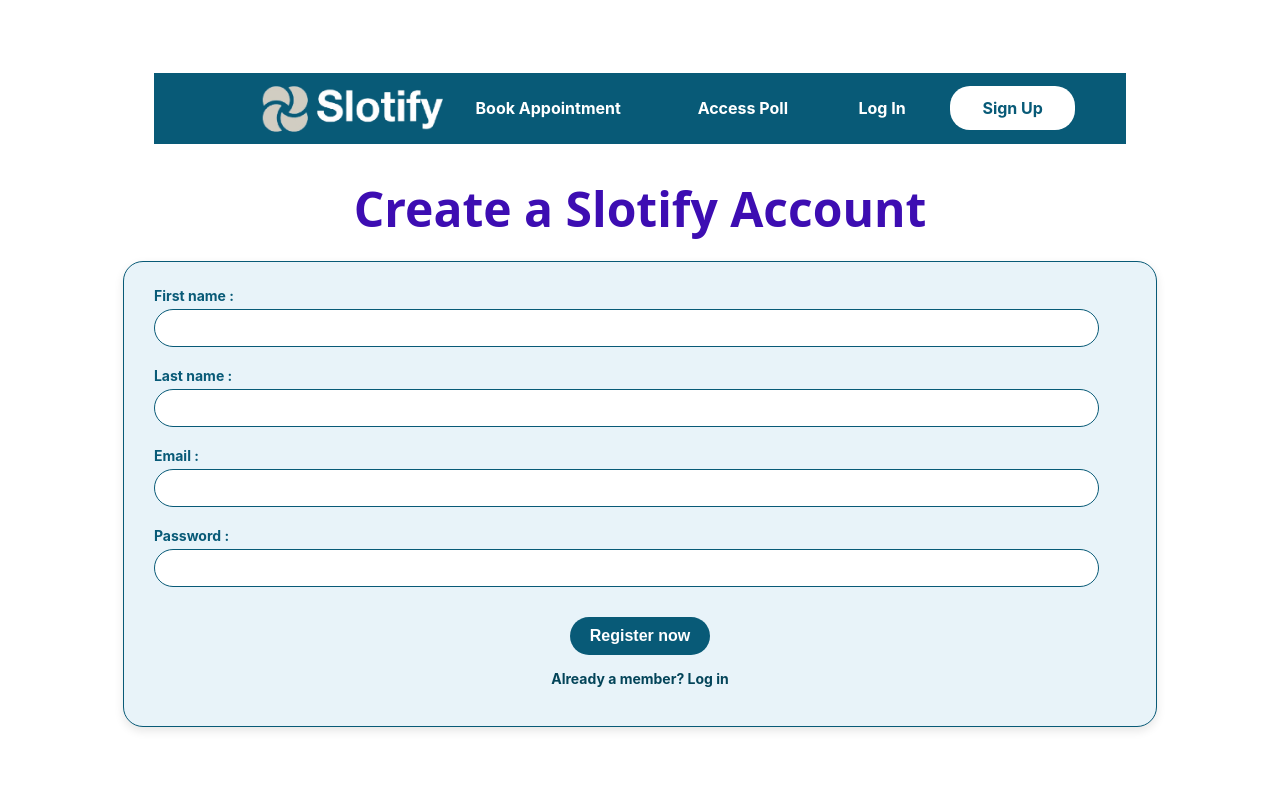
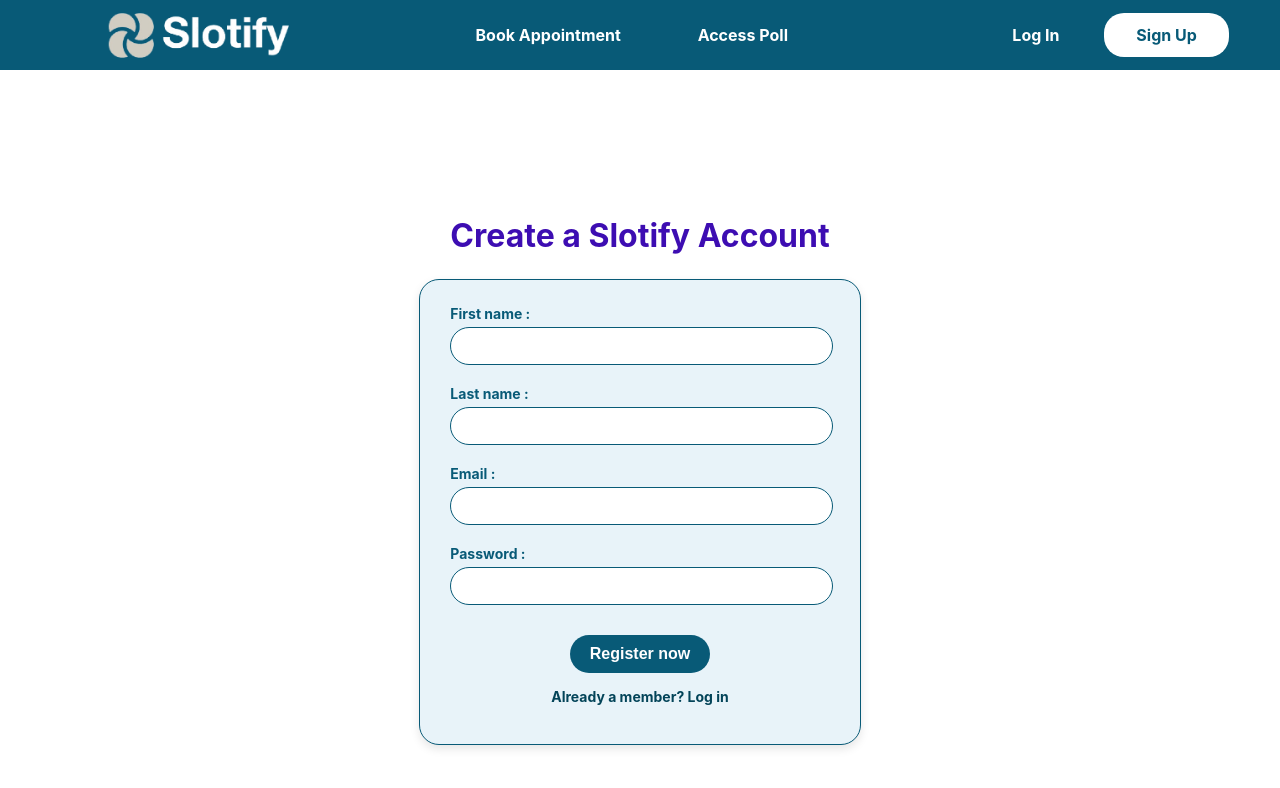
Before and after one commit to abrarfuad27/Slotify, a React (Create React App) app in the folder frontend/: page /userRegister in a window 1280 px wide. Shown: the top 788 px of the page. Built offline with nearby package versions, Linux system fonts and the light colour scheme; no server answers.

Commit message:
Edit CSS to reduce scope of global elements such as img, label, h1 etc

```diff
--- a/frontend/src/App.js
+++ b/frontend/src/App.js
@@ -7,7 +7,14 @@
 import LoginPage from "./pages/userLogin.jsx";
 
 import Error404 from "./pages/errorPage.jsx";
-import MemberDashboard from "./pages/memberDashboard.jsx";
+import "./App.css";
+import Landing from "./pages/landing";
+import MemberDashboard from "./pages/memberDashboard";
+
+import Appointments from "./pages/appointments";
+import MeetingRequests from "./pages/meetingRequests";
+import MeetingHistory from "./pages/meetingHistory";
+import CreatePoll from "./pages/createPoll";
 
 function App() {
   return (
@@ -19,15 +26,7 @@
               path="/"
               element={
                 <PublicRoute>
-                  <div style={{ textAlign: "center", marginTop: "20%" }}>
-                    <h1>Welcome to Slotify</h1>
-                    <Link to="/userRegister">
-                      <button style={buttonStyle}>Go to Register</button>
-                    </Link>
-                    <Link to="/userLogin">
-                      <button style={buttonStyle}>Go to Log In</button>
-                    </Link>
-                  </div>
+                  <Landing />
                 </PublicRoute>
               }
             />
@@ -36,6 +35,30 @@
               element={
                 <PublicRoute>
                   <RegisterPage />
+                </PublicRoute>
+              }
+            />
+            <Route
+              path="/appointments"
+              element={
+                <PublicRoute>
+                  <Appointments />
+                </PublicRoute>
+              }
+            />
+            <Route
+              path="/createPoll"
+              element={
+                <PublicRoute>
+                  <CreatePoll />
+                </PublicRoute>
+              }
+            />
+            <Route
+              path="/history"
+              element={
+                <PublicRoute>
+                  <MeetingHistory />
                 </PublicRoute>
               }
             />
@@ -61,16 +84,6 @@
         </div>
       </Router>
     </AuthProvider>
-
-// import NavBarMember from './components/navbarMember';
-// import './App.css';
-// import Landing from './pages/landing';
-// import MemberDashboard from './pages/memberDashboard';
-
-// import Appointments from './pages/appointments';
-// import MeetingRequests from './pages/meetingRequests';
-// import MeetingHistory from './pages/meetingHistory';
-// import CreatePoll from './pages/createPoll';
 
     // function App() {
     //   // const publicUrl = 'https://fall2024-comp307-group06.cs.mcgill.ca/api';
@@ -98,7 +111,7 @@
     //           />
     //           <Route path="/userRegister" element={<RegisterPage />} />
     //           <Route path="/userLogin" element={<LoginPage />} />
-//           <Route path="/landing" element={<Landing />} />
+    //           <Route path="/" element={<Landing />} />
     //           <Route path="/memberDashboard" element={<MemberDashboard />} />
     //           <Route path="/appointments" element={<Appointments />} />
     //           <Route path="/createPoll" element={<CreatePoll />} />
@@ -107,20 +120,9 @@
     //         </Routes>
     //       </div>
     //     </Router>
-
   );
 }
 
-// Inline button style for the home page
-const buttonStyle = {
-  padding: "10px 20px",
-  fontSize: "16px",
-  backgroundColor: "#003366",
-  color: "#fff",
-  border: "none",
-  borderRadius: "5px",
-  cursor: "pointer",
-  margin: "0 10px",
-};
+
 
 export default App;
--- a/frontend/src/pages/userLogin.jsx
+++ b/frontend/src/pages/userLogin.jsx
@@ -27,8 +27,6 @@
       return;
     }
 
-
-
     try {
       // Call the login function from AuthContext
       await login(email, password);
@@ -53,8 +51,10 @@
   };
 
   return (
+    <>
+      <NavBarUser />
+      <div className="login-page-without-nav">
         <div className="login-page-container">
-      <NavBarUser/>
           <h1 className="login-page-header">Already a Member? Log In</h1>
           <div className="form-div">
             <form className="form-container" onSubmit={handleSubmit}>
@@ -99,5 +99,7 @@
             </button>
           </Modal>
         </div>
+      </div>
+    </>
   );
 }
--- a/frontend/src/pages/userRegister.jsx
+++ b/frontend/src/pages/userRegister.jsx
@@ -76,8 +76,10 @@
   };
 
   return (
+    <>
+      <NavBarUser />
+      <div className="register-page-without-nav">
         <div className="register-page-container">
-      <NavBarUser />
           <h1 className="register-page-header">Create a Slotify Account</h1>
           <div className="form-div">
             <form className="form-container" onSubmit={handleSubmit}>
@@ -142,5 +144,7 @@
             </button>
           </Modal>
         </div>
+      </div>
+    </>
   );
 }
--- a/frontend/src/style/createPoll.css
+++ b/frontend/src/style/createPoll.css
@@ -2,7 +2,7 @@
   font-family: Arial, sans-serif;
   height: 100vh;
   width: 100vw;
-    background-color: #FFFBF5;
+  background-color: #fffbf5;
 }
 
 .poll-container {
@@ -17,16 +17,16 @@
 
 .poll-container h1 {
   text-align: center;
-    color: #4A4A4A;
+  color: #4a4a4a;
 }
 
-label {
+.poll-page label {
   display: block;
   margin: 10px 0 5px;
   font-weight: bold;
 }
 
-input,
+.poll-page input,
 textarea {
   width: 100%;
   padding: 0px;
@@ -40,18 +40,18 @@
   color: #333;
 }
 
-button {
+.poll-page button {
   margin: 5px;
   padding: 10px 15px;
-    background-color: #085A77;
+  background-color: #085a77;
   color: white;
   border: none;
   border-radius: 5px;
   cursor: pointer;
 }
 
-button:hover {
-    background-color: #064A5B;
+.poll-page button:hover {
+  background-color: #064a5b;
 }
 
 .options-list {
@@ -74,6 +74,7 @@
   justify-content: space-between;
 }
 
-body, html {
+.poll-page body,
+html {
   overflow-x: hidden;
 }
--- a/frontend/src/style/global.css
+++ b/frontend/src/style/global.css
@@ -1,30 +1,12 @@
-/* general text */
-h1 {
-    color: #3D0DB2;
-    font-size: 3rem;
-    font-family: 'Open Sans', sans-serif;
-}
-h2 {
-    font-size: 2rem;
-    color: #085A77;
-}
-h3 {
-    margin-top: 0px;
-    color: #085A77;
-}
-h2, h3, p{
-    font-family: 'Inter', sans-serif;
-}
-
 /* page background color */
 .bg {
-    background-color : #FFFBF5;
+  background-color: #fffbf5;
 }
 
 /* white box with shadow */
 .container-box {
-    background-color: white;
-    opacity: 0.9;
-    border-radius : 20px;
-    filter: drop-shadow(1px 1px 10px gray);
+  background-color: white;
+  opacity: 0.9;
+  border-radius: 20px;
+  filter: drop-shadow(1px 1px 10px gray);
 }
--- a/frontend/src/style/landing.css
+++ b/frontend/src/style/landing.css
@@ -1,24 +1,26 @@
 .landing {
-    width:100vw;
-    height:100vh;
+  width: 100vw;
+  height: 100vh;
 }
 
 /* general text */
-h1 {
-    color: #3D0DB2;
+.landing h1 {
+  color: #3d0db2;
   font-size: 3rem;
-    font-family: 'Open Sans', sans-serif;
+  font-family: "Open Sans", sans-serif;
 }
-h2 {
+.landing h2 {
   font-size: 2rem;
-    color: #085A77;
+  color: #085a77;
 }
-h3 {
+.landing h3 {
   margin-top: 0px;
-    color: #085A77;
+  color: #085a77;
 }
-h2, h3, p{
-    font-family: 'Inter', sans-serif;
+.landing h2,
+h3,
+p {
+  font-family: "Inter", sans-serif;
 }
 
 /* hero */
@@ -26,16 +28,16 @@
   position: relative;
   width: 100vw;
   height: 69vh;
-    border-style : solid;
+  border-style: solid;
   border-width: 1px;
 }
 .hero-img {
-    height:80vh;
+  height: 80vh;
   width: 100vw;
   left: 0px;
   top: -11vh;
 
-    background-image: url('../assets/bg_img.png');
+  background-image: url("../assets/bg_img.png");
   background-repeat: no-repeat;
   background-size: cover;
   opacity: 0.6;
@@ -50,47 +52,48 @@
   margin-left: 5%;
 }
 
-.general-btn{
+.general-btn {
   width: 12vw;
   height: 8vh;
-    border-radius : 15px;
+  border-radius: 15px;
   border: none;
-    background-color: #3D0DB2;
+  background-color: #3d0db2;
 
-    color:white;
+  color: white;
   font-size: 1.3rem;
-    font-family: 'Inter', sans-serif;
+  font-family: "Inter", sans-serif;
   font-weight: bold;
   margin-left: 5%;
 }
 
 /* content */
-.content{
+.content {
   /* padding-top: 5vh; */
-    width:100vw;
+  width: 100vw;
   height: 40vh;
   display: flex;
   flex-direction: row;
   justify-content: space-evenly;
-    overflow:hidden;
-    background-color: #FFFBF5;
+  overflow: hidden;
+  background-color: #fffbf5;
 }
 
 .content-item {
-    padding-top : 3vh;
+  padding-top: 3vh;
   width: 25%;
-    height:50%;
+  height: 50%;
 }
 
-img {
+.landing img {
   max-height: 90%;
   max-width: 90%;
-    width: auto; height: auto;
+  width: auto;
+  height: auto;
   object-fit: cover;
 }
 
 /* footer */
-.footer-dummy{
-    height:5vh;
-    background-color: #085A77;
+.footer-dummy {
+  height: 5vh;
+  background-color: #085a77;
 }
--- a/frontend/src/style/userLogin.css
+++ b/frontend/src/style/userLogin.css
@@ -1,31 +1,13 @@
-body {
+.login-page-without-nav {
   font-family: Inter, sans-serif;
   margin: 0;
   padding: 0;
   display: flex;
   justify-content: center;
   align-items: center;
-  height: 100vh;
-  position: relative;
-  z-index: 0; /* Ensure content stays above the background */
+  margin-top: 3rem;
+
 }
-/*
-body::before {
-  content: "";
-  position: absolute;
-  top: 0;
-  left: 0;
-  width: 100%;
-  height: 100%;
-  background-image: url("../../public/assets/background.png");
-  background-size: cover;
-  background-position: center;
-  background-repeat: no-repeat;
-  background-attachment: fixed;
-  opacity: 0.5;
-  z-index: -1;
-}
-*/
 
 .login-page-header {
   color: #3d0db2;
@@ -54,7 +36,7 @@
   gap: 20px;
 }
 
-label {
+.login-page-container label {
   display: flex;
   flex-direction: column;
   align-items: flex-start;
@@ -63,7 +45,7 @@
   color: #085a77;
 }
 
-input {
+.login-page-container input {
   width: 95%;
   padding: 10px; /* Equal padding on all sides */
   margin-top: 5px;
@@ -72,12 +54,12 @@
   font-size: 14px;
 }
 
-input:focus {
+.login-page-container input:focus {
   border-color: #0056b3;
   outline: none;
 }
 
-button {
+.login-page-container button {
   background-color: #085a77;
   color: #fff;
   padding: 10px 20px;
@@ -93,11 +75,11 @@
   align-self: center; /* Centers the button within its parent */
 }
 
-button:hover {
+.login-page-container button:hover {
   background-color: #034459;
 }
 
-p {
+.login-page-container p {
   margin-top: 15px;
   text-align: center;
   font-size: 14px;
@@ -105,12 +87,12 @@
   color: #034459;
 }
 
-p a {
+.login-page-container p a {
   color: #034459;
   text-decoration: none;
 }
 
-p a:hover {
+.login-page-container p a:hover {
   text-decoration: underline;
 }
 
@@ -154,7 +136,7 @@
 
 /* Tablets (max-width: 800px) */
 @media (max-width: 800px) {
-  body {
+  .login-page-container {
     padding: 10px; /* Add padding for better spacing on smaller screens */
   }
 
@@ -164,11 +146,11 @@
     border-radius: 15px; /* Slightly smaller border-radius */
   }
 
-  input {
+  .login-page-container input {
     width: 90%; /* Make inputs take the full width */
   }
 
-  button {
+  .login-page-container button {
     max-width: 150px; /* Reduce the button width */
     font-size: 14px; /* Slightly smaller font size for buttons */
   }
@@ -191,7 +173,7 @@
 
 /* Smartphones (max-width: 600px) */
 @media (max-width: 600px) {
-  body {
+  .login-page-container {
     flex-direction: column; /* Stack items vertically */
     padding: 10px;
   }
@@ -207,18 +189,18 @@
     margin-bottom: 15px;
   }
 
-  input {
+  .login-page-container input {
     padding: 8px; /* Reduce input padding */
     font-size: 12px; /* Smaller input font size */
   }
 
-  button {
+  .login-page-container button {
     max-width: 120px; /* Make the button even smaller */
     font-size: 12px;
     padding: 8px 15px; /* Adjust padding for smaller buttons */
   }
 
-  p {
+  .login-page-container p {
     font-size: 12px; /* Reduce font size for paragraph text */
   }
   .modal {
--- a/frontend/src/style/userRegister.css
+++ b/frontend/src/style/userRegister.css
@@ -1,4 +1,4 @@
-/* body {
+.register-page-without-nav {
   font-family: Inter, sans-serif;
   margin: 0;
   padding: 0;
@@ -6,28 +6,11 @@
   justify-content: center;
   align-items: center;
   height: 100vh;
-  position: relative;
-  z-index: 0; /* Ensure content stays above the background
 }
 
-body::before {
-  content: "";
-  position: absolute;
-  top: 0;
-  left: 0;
-  width: 100%;
-  height: 100%;
-  background-image: url("../../public/assets/background.png");
-  background-size: cover;
-  background-position: center;
-  background-repeat: no-repeat
-  background-attachment: fixed;
-  opacity: 0.5;
-  z-index: -1
-}*/
 .register-page-header {
   color: #3d0db2;
-  margin-bottom: 20px;
+  margin-bottom: 1.5rem;
 }
 
 .register-page-container {
@@ -42,17 +25,17 @@
   background-color: #e8f3f9;
   border-radius: 20px;
   border: 1px solid #085a77;
-  padding: 20px; /* Ensure equal padding on all sides of the form */
+  padding: 1.5rem; /* Ensure equal padding on all sides of the form */
   box-shadow: 0 4px 10px rgba(0, 0, 0, 0.1);
 }
 
 .form-container {
   display: flex;
   flex-direction: column;
-  gap: 20px;
+  gap: 1.5rem;
 }
 
-label {
+.register-page-container label {
   display: flex;
   flex-direction: column;
   align-items: flex-start;
@@ -61,7 +44,7 @@
   color: #085a77;
 }
 
-input {
+.register-page-container input {
   width: 95%;
   padding: 10px; /* Equal padding on all sides */
   margin-top: 5px;
@@ -70,12 +53,12 @@
   font-size: 14px;
 }
 
-input:focus {
+.register-page-container input:focus {
   border-color: #0056b3;
   outline: none;
 }
 
-button {
+.register-page-container button {
   background-color: #085a77;
   color: #fff;
   padding: 10px 20px;
@@ -91,11 +74,11 @@
   align-self: center; /* Centers the button within its parent */
 }
 
-button:hover {
+.register-page-container button:hover {
   background-color: #034459;
 }
 
-p {
+.register-page-container p {
   margin-top: 15px;
   text-align: center;
   font-size: 14px;
@@ -103,12 +86,12 @@
   color: #034459;
 }
 
-p a {
+.register-page-container p a {
   color: #034459;
   text-decoration: none;
 }
 
-p a:hover {
+.register-page-container p a:hover {
   text-decoration: underline;
 }
 
@@ -152,7 +135,7 @@
 
 /* Tablets (max-width: 800px) */
 @media (max-width: 800px) {
-  body {
+  .register-page-container {
     padding: 10px; /* Add padding for better spacing on smaller screens */
   }
 
@@ -162,11 +145,11 @@
     border-radius: 15px; /* Slightly smaller border-radius */
   }
 
-  input {
+  .register-page-container input {
     width: 90%; /* Make inputs take the full width */
   }
 
-  button {
+  .register-page-container button {
     max-width: 150px; /* Reduce the button width */
     font-size: 14px; /* Slightly smaller font size for buttons */
   }
@@ -189,7 +172,7 @@
 
 /* Smartphones (max-width: 600px) */
 @media (max-width: 600px) {
-  body {
+  .register-page-container {
     flex-direction: column; /* Stack items vertically */
     padding: 10px;
   }
@@ -205,18 +188,18 @@
     margin-bottom: 15px;
   }
 
-  input {
+  .register-page-container input {
     padding: 8px; /* Reduce input padding */
     font-size: 12px; /* Smaller input font size */
   }
 
-  button {
+  .register-page-container button {
     max-width: 120px; /* Make the button even smaller */
     font-size: 12px;
     padding: 8px 15px; /* Adjust padding for smaller buttons */
   }
 
-  p {
+  .register-page-container p {
     font-size: 12px; /* Reduce font size for paragraph text */
   }
   .modal {
```
Lines whose indentation alone changed are shown as unchanged.
